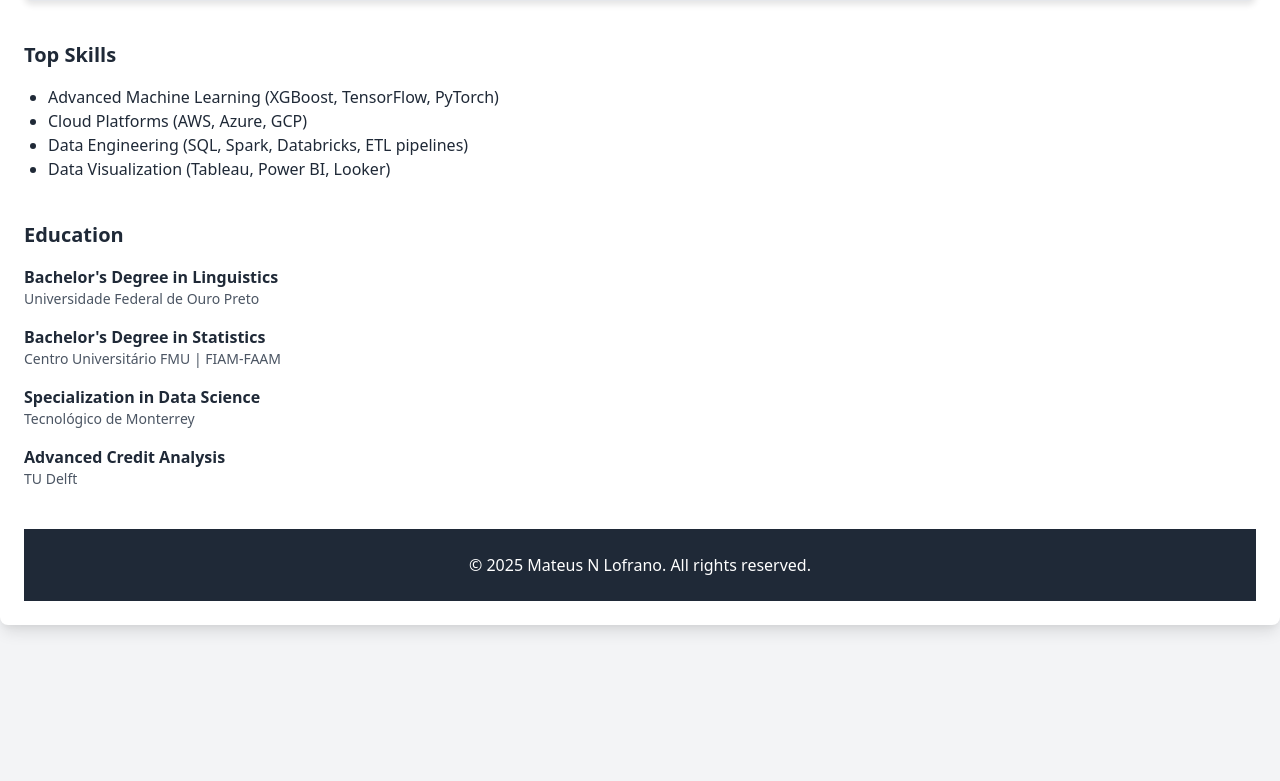
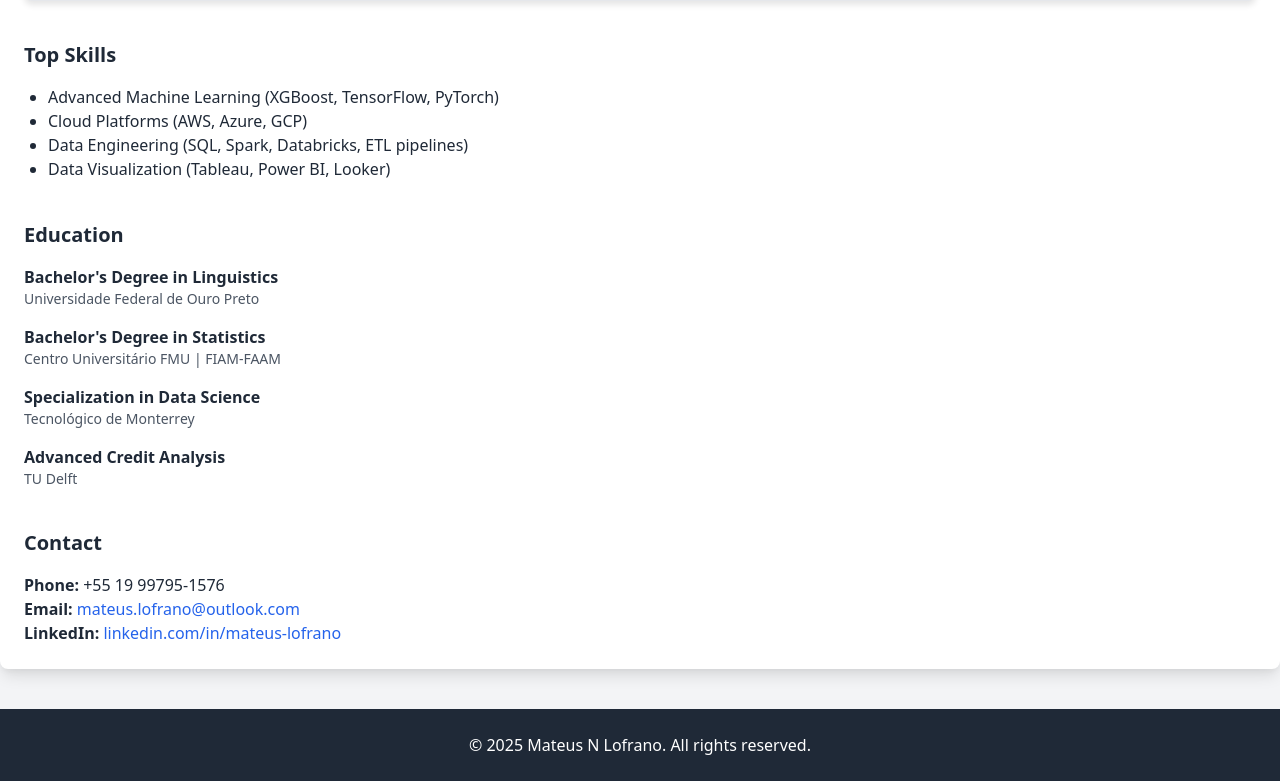
Before and after one commit to aglar-flaneur/mateus-lofrano-io, a plain HTML site: page index.html in a window 1280 px wide. Shown: the part 2920-3701 px from the top of the page. Before the commit the page ends 3585 px from the top, so only its background shows below. Drawn offline with nearby package versions, Linux system fonts and the light colour scheme.

Commit message:
Update index.html

```diff
--- a/index.html
+++ b/index.html
@@ -155,6 +155,17 @@
             </ul>
         </section>
 
+         <!-- Contact Section -->
+        <section id="contact">
+            <h2 class="text-xl font-bold mb-4">Contact</h2>
+            <ul>
+                <li><strong>Phone:</strong> +55 19 99795-1576</li>
+                <li><strong>Email:</strong> <a href="mailto:mateus.lofrano@outlook.com" class="text-blue-600 hover:underline">mateus.lofrano@outlook.com</a></li>
+                <li><strong>LinkedIn:</strong> <a href="https://www.linkedin.com/in/mateus-lofrano" target="_blank" class="text-blue-600 hover:underline">linkedin.com/in/mateus-lofrano</a></li>
+            </ul>
+        </section>
+    </main>
+
     <footer class="bg-gray-800 text-white p-6 mt-10">
         <div class="container mx-auto text-center">
             <p>&copy; 2025 Mateus N Lofrano. All rights reserved.</p>
```
